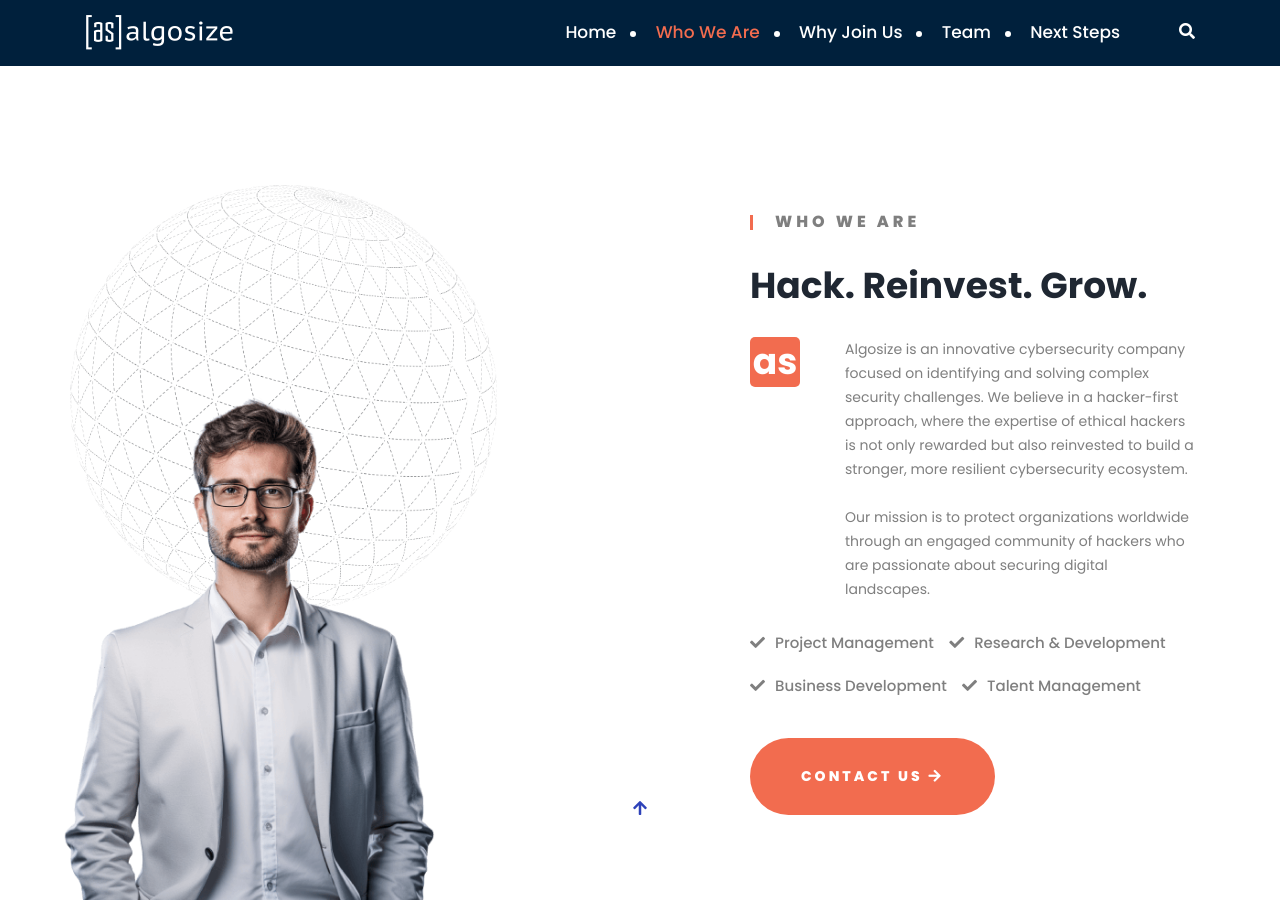
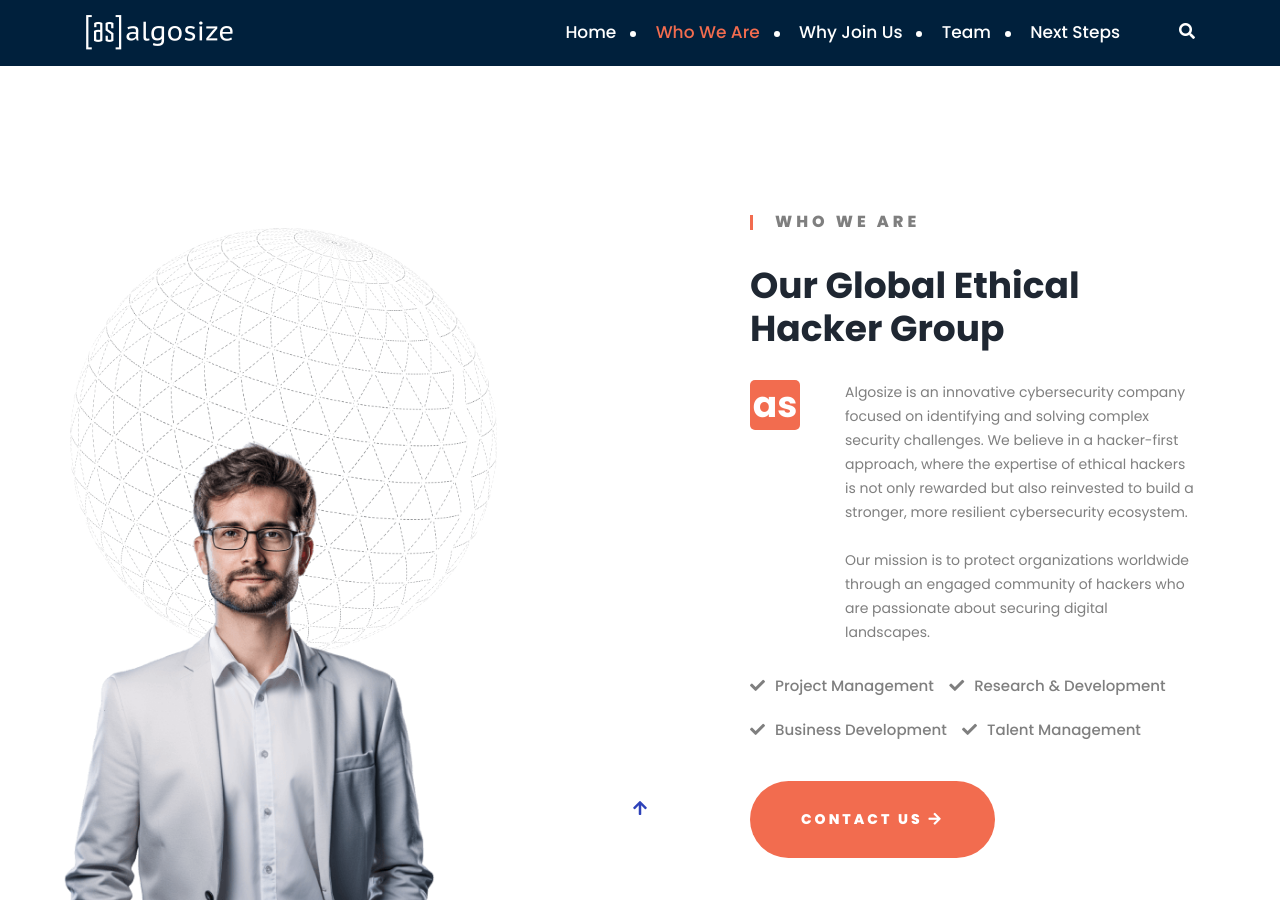
Before and after one commit to AlgoSize/website, a Jekyll site: the page built from index.html, in a window 1280 px wide and 900 px high, scrolled down 1349 px. Built offline with Jekyll 4.4.1, drawn with Linux system fonts in a browser that asks for light colours.

Commit message:
Update settings.yml

```diff
--- a/_data/settings.yml
+++ b/_data/settings.yml
@@ -66,10 +66,10 @@ textimonials_settings:
 
 abouts_settings:
   title: Who we are
-  description: Hack. Reinvest. Grow.
+  description: Our Global Ethical Hacker Group
   image: "/assets/images/about-us/1.png"
   image2: "/assets/images/about-us/2.png"
-  text: as
+  text: [as]
   text2: Algosize is an innovative cybersecurity company focused on identifying and solving complex security challenges. We believe in a hacker-first approach, where the expertise of ethical hackers is not only rewarded but also reinvested to build a stronger, more resilient cybersecurity ecosystem. <br> <br> Our mission is to protect organizations worldwide through an engaged community of hackers who are passionate about securing digital landscapes.
   list:
     - item: Project Management
```
